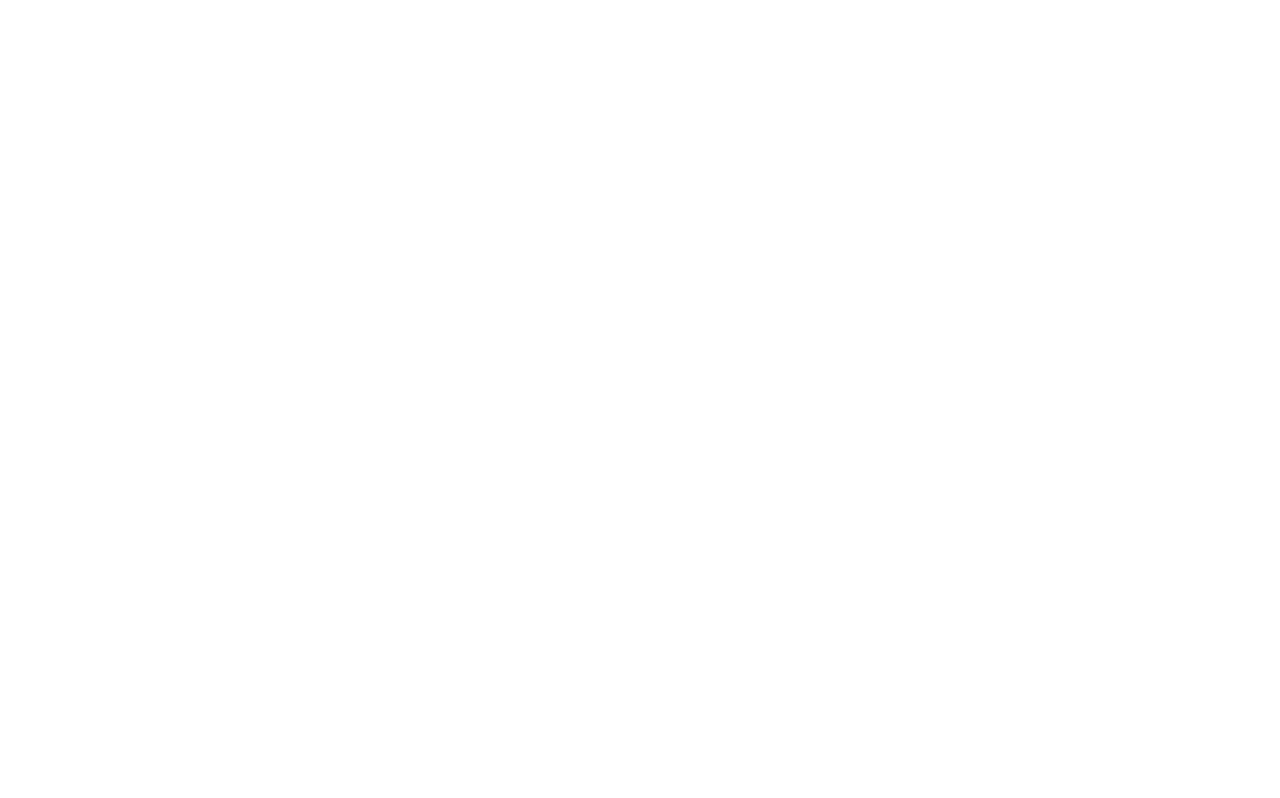
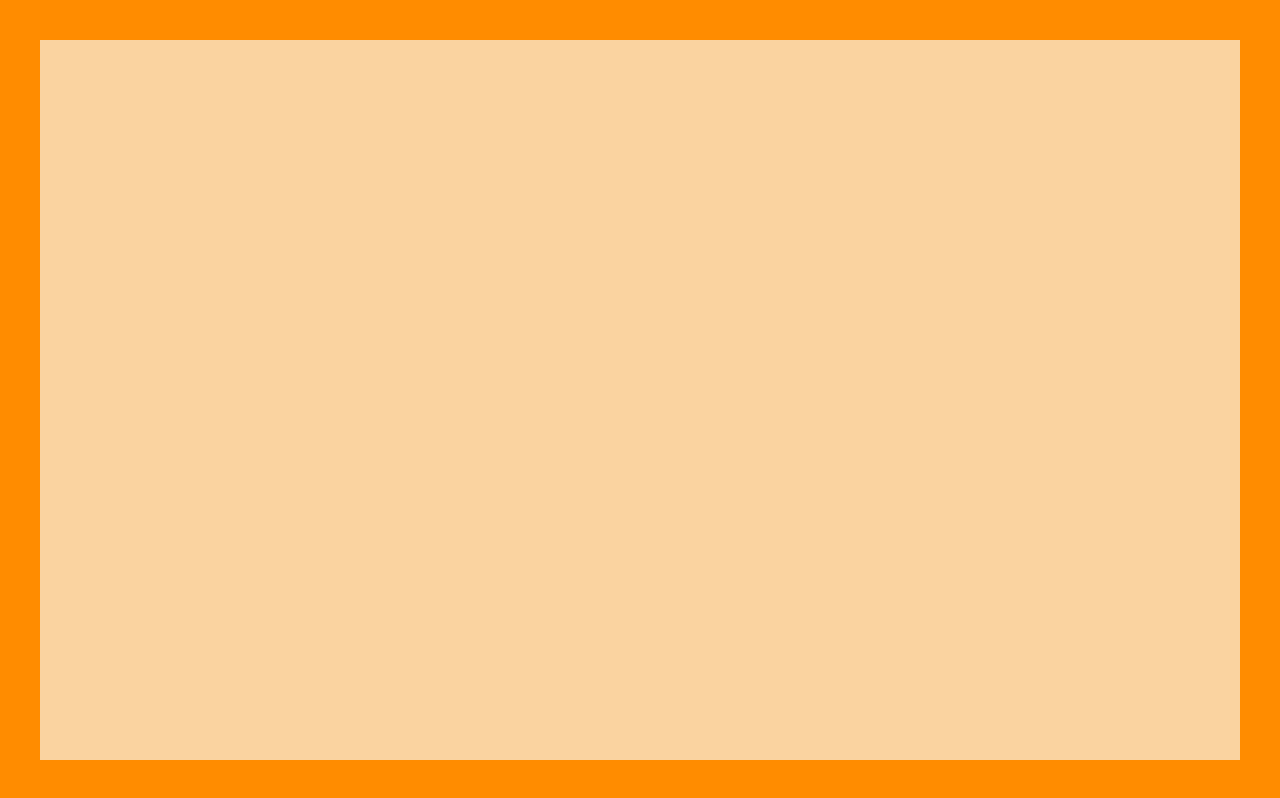
Before and after one commit to rchevarria/MyPetsWebpage, a plain HTML site: page max.html in a window 1280 px wide. Drawn offline with Linux system fonts and the light colour scheme.

Commit message:
set up background and border colors for each page

```diff
--- a/css/max.css
+++ b/css/max.css
@@ -1,3 +1,16 @@
-<!DOCTYPE html>
+body {
+    font-family: Courier New;
+    background: #FAD3A0;
+}
 
-<head>
+
+.body-border{
+    position: fixed;
+    left: 0;
+    right: 0;
+    top: 0;
+    bottom: 0;
+    z-index: 999;
+    border: 40px solid;
+    border-color: darkorange;
+}
--- a/css/sassy.css
+++ b/css/sassy.css
@@ -1,3 +1,16 @@
-<!DOCTYPE html>
+body {
+    font-family: Courier New;
+    background: #c6cdc7;
+}
 
-<head>
+
+.body-border{
+    position: fixed;
+    left: 0;
+    right: 0;
+    top: 0;
+    bottom: 0;
+    z-index: 999;
+    border: 40px solid;
+    border-color: #6F4E37;
+}
--- a/css/shadow.css
+++ b/css/shadow.css
@@ -1,3 +1,16 @@
-<!DOCTYPE html>
+body {
+    font-family: Courier New;
+    background: #C0C0C0;
+}
 
-<head>
+
+.body-border{
+    position: fixed;
+    left: 0;
+    right: 0;
+    top: 0;
+    bottom: 0;
+    z-index: 999;
+    border: 40px solid;
+    border-color: black;
+}
--- a/max.html
+++ b/max.html
@@ -1,3 +1,17 @@
 <!DOCTYPE html>
 
 <head>
+
+    <meta name="viewport" content="width=device-width, initial-scale=1.0">
+    <meta charset="UTF-8">
+
+    <title>Max's Page'</title>
+
+    <link rel="stylesheet" type="text/css" href="css/max.css">
+</head>
+
+<body>
+    <div class="body-border"></div>
+
+
+</body>
```
Also changed, not shown: index.html (+1 -1 lines), sassy.html (+14 -0 lines), shadow.html (+14 -0 lines), 3 other files.
